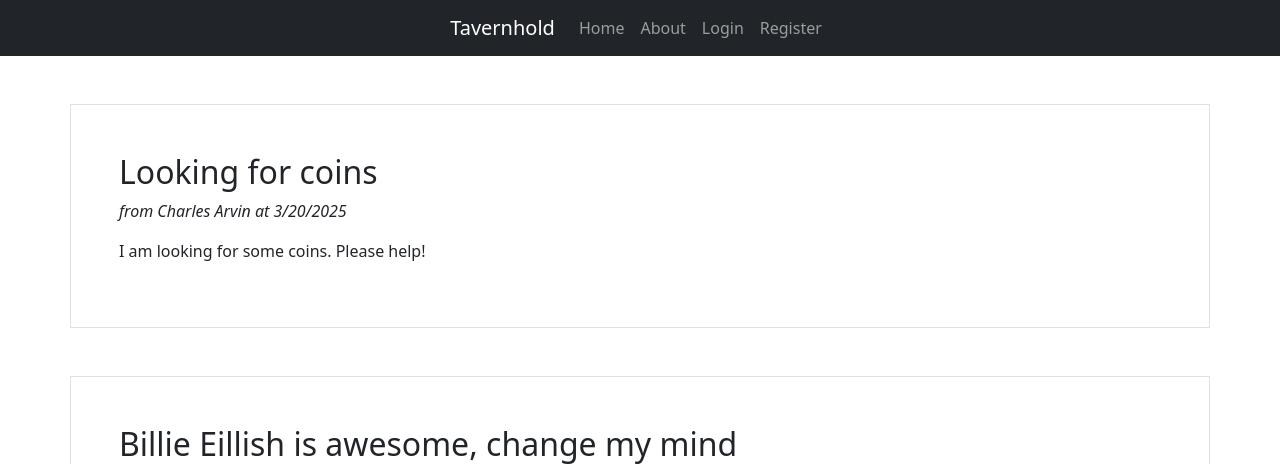
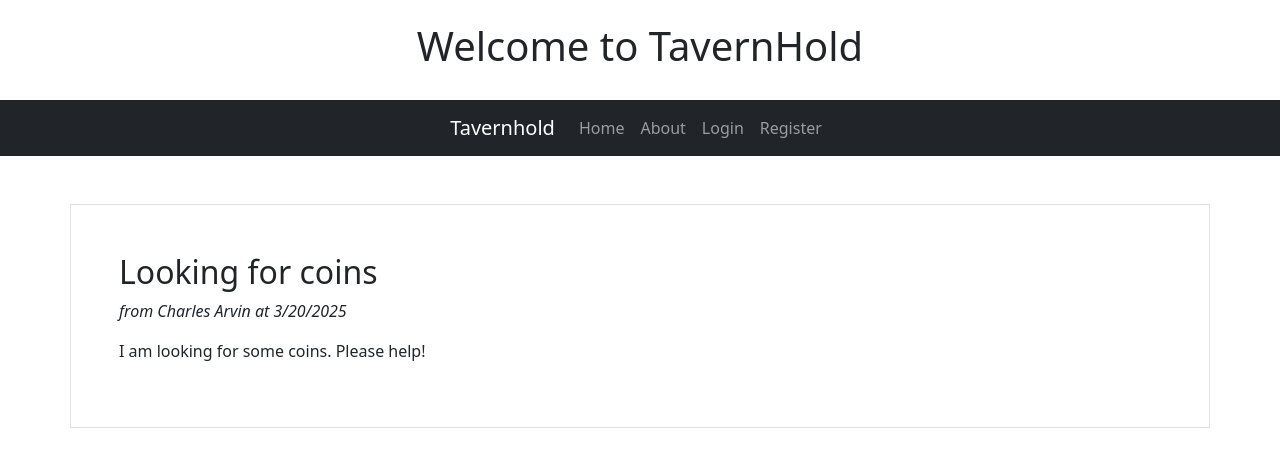
Before and after one commit to The-Round-Table-of-King-Charles/thforums, a Flask app: page / in a window 1280 px wide. Shown: the top 464 px of the page. Run offline with Flask 3, Linux system fonts and the light colour scheme.

Commit message:
Added header

```diff
--- a/thforums/templates/home.html
+++ b/thforums/templates/home.html
@@ -1,6 +1,8 @@
 {% extends 'layout.html' %}
 
 {% block content %}
+
+
 	{% for post in posts %}
 
 		<div class="container p-5 my-5 border" >
--- a/thforums/templates/layout.html
+++ b/thforums/templates/layout.html
@@ -7,8 +7,13 @@
 	<script src="https://cdn.jsdelivr.net/npm/bootstrap@5.3.3/dist/js/bootstrap.bundle.min.js"></script>
 	<title>{{title}} - THForums</title>
 </head>
+<div class="d-flex justify-content-center align-items-center" style="height: 100px;">
+	<header class="text-center h1">
+		Welcome to TavernHold
+	</header>
+</div>
 <body>
-	<nav class="navbar navbar-expand-sm bg-dark navbar-dark align-items-center">
+	<nav class="navbar navbar-expand-sm bg-dark navbar-dark align-items-center sticky-top">
 
 		<div class="container-fluid justify-content-center">
 		  <a class="navbar-brand" href={{ url_for("home") }}>Tavernhold</a>
@@ -36,7 +41,12 @@
 			</li>
 			{% endif %}
 		  </ul>
-		</div>
+		  <ul class="dropdown-menu">
+			<li><a class="dropdown-item" href="#">Link 1</a></li>
+			<li><a class="dropdown-item" href="#">Link 2</a></li>
+			<li><a class="dropdown-item" href="#">Link 3</a></li>
+		  </ul>
+
 	  </nav>
 
 <div>
```
